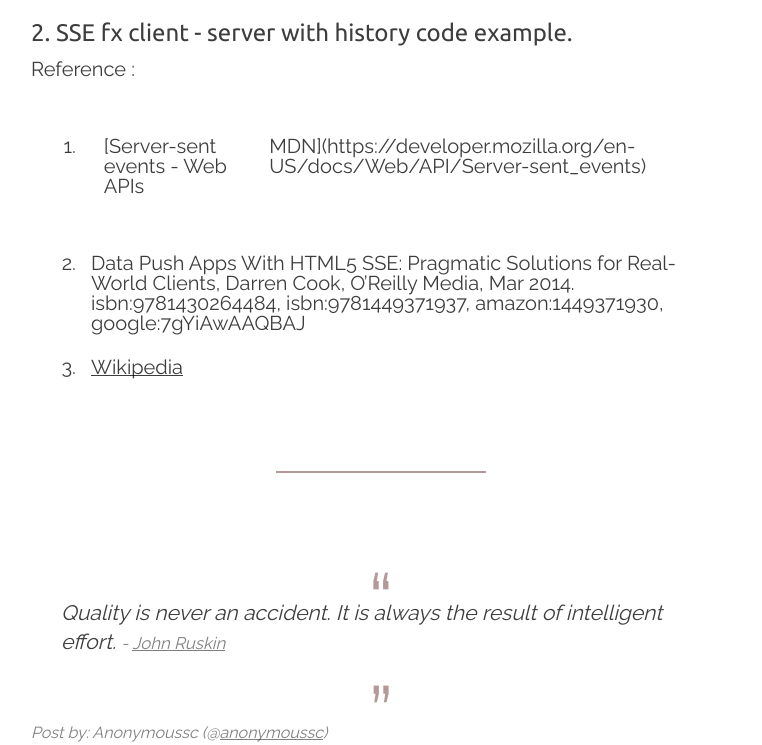
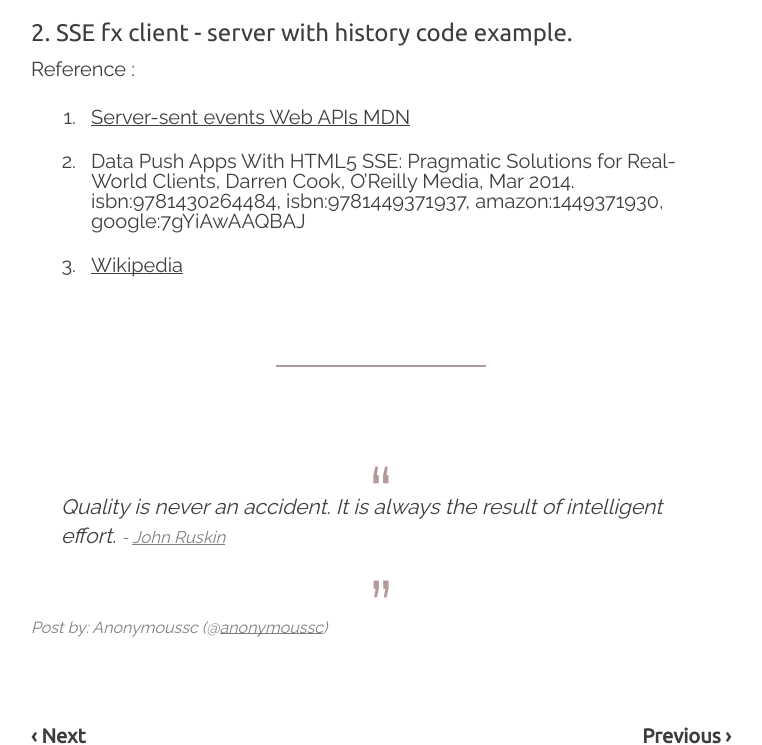
Before and after one commit to anonymoussc/anonymoussc.github.io, a Jekyll site: the page built from _posts/2016-04-30-server-sent-events-fx-code-example-part-II.markdown, in a window 1280 px wide and 900 px high, scrolled down 746 px, cut to the strip 155-900 px from the top of the window. Shown: the whole strip, without its empty margins (259-1021 px from the left). Built offline with Jekyll 4.4.1, drawn with Linux system fonts in a browser that asks for light colours; nearby versions of some CDN libraries.

Commit message:
Updated _posts

```diff
--- a/_posts/2016-04-15-data-push-using-server-sent-events.markdown
+++ b/_posts/2016-04-15-data-push-using-server-sent-events.markdown
@@ -33,7 +33,7 @@ Server-sent events (SSE) is a technology where a browser receives automatic upda
 
 Reference :
 
-1. [Server-sent events - Web APIs | MDN](https://developer.mozilla.org/en-US/docs/Web/API/Server-sent_events)
+1. [Server-sent events Web APIs MDN](https://developer.mozilla.org/en-US/docs/Web/API/Server-sent_events)
 
 2. Data Push Apps With HTML5 SSE: Pragmatic Solutions for Real-World Clients, Darren Cook, O'Reilly Media, Mar 2014. isbn:9781430264484, isbn:9781449371937, amazon:1449371930, google:7gYiAwAAQBAJ
 
--- a/_posts/2016-04-15-server-sent-events-basic-code-example.markdown
+++ b/_posts/2016-04-15-server-sent-events-basic-code-example.markdown
@@ -48,7 +48,7 @@ first-nodejs-server.js
 
 Reference :
 
-1. [Server-sent events - Web APIs | MDN](https://developer.mozilla.org/en-US/docs/Web/API/Server-sent_events)
+1. [Server-sent events Web APIs MDN](https://developer.mozilla.org/en-US/docs/Web/API/Server-sent_events)
 
 2. Data Push Apps With HTML5 SSE: Pragmatic Solutions for Real-World Clients, Darren Cook, O'Reilly Media, Mar 2014. isbn:9781430264484, isbn:9781449371937, amazon:1449371930, google:7gYiAwAAQBAJ
 
--- a/_posts/2016-04-20-server-sent-events-fx-code-example.markdown
+++ b/_posts/2016-04-20-server-sent-events-fx-code-example.markdown
@@ -90,7 +90,7 @@ fxclient5.adjusting_ds.html
 
 Reference :
 
-1. [Server-sent events - Web APIs | MDN](https://developer.mozilla.org/en-US/docs/Web/API/Server-sent_events)
+1. [Server-sent events Web APIs MDN](https://developer.mozilla.org/en-US/docs/Web/API/Server-sent_events)
 
 2. Data Push Apps With HTML5 SSE: Pragmatic Solutions for Real-World Clients, Darren Cook, O'Reilly Media, Mar 2014. isbn:9781430264484, isbn:9781449371937, amazon:1449371930, google:7gYiAwAAQBAJ
 
--- a/_posts/2016-04-30-data-push-using-server-sent-events-part-II.markdown
+++ b/_posts/2016-04-30-data-push-using-server-sent-events-part-II.markdown
@@ -13,7 +13,7 @@ summary: Server-sent events (SSE) is a technology where a browser receives autom
 
 Reference :
 
-1. [Server-sent events - Web APIs | MDN](https://developer.mozilla.org/en-US/docs/Web/API/Server-sent_events)
+1. [Server-sent events Web APIs MDN](https://developer.mozilla.org/en-US/docs/Web/API/Server-sent_events)
 
 2. Data Push Apps With HTML5 SSE: Pragmatic Solutions for Real-World Clients, Darren Cook, O'Reilly Media, Mar 2014. isbn:9781430264484, isbn:9781449371937, amazon:1449371930, google:7gYiAwAAQBAJ
 
--- a/_posts/2016-04-30-server-sent-events-fx-code-example-part-II.markdown
+++ b/_posts/2016-04-30-server-sent-events-fx-code-example-part-II.markdown
@@ -26,7 +26,7 @@ fxclient1.basic.structured.html
 
 Reference :
 
-1. [Server-sent events - Web APIs | MDN](https://developer.mozilla.org/en-US/docs/Web/API/Server-sent_events)
+1. [Server-sent events Web APIs MDN](https://developer.mozilla.org/en-US/docs/Web/API/Server-sent_events)
 
 2. Data Push Apps With HTML5 SSE: Pragmatic Solutions for Real-World Clients, Darren Cook, O'Reilly Media, Mar 2014. isbn:9781430264484, isbn:9781449371937, amazon:1449371930, google:7gYiAwAAQBAJ
 
```
